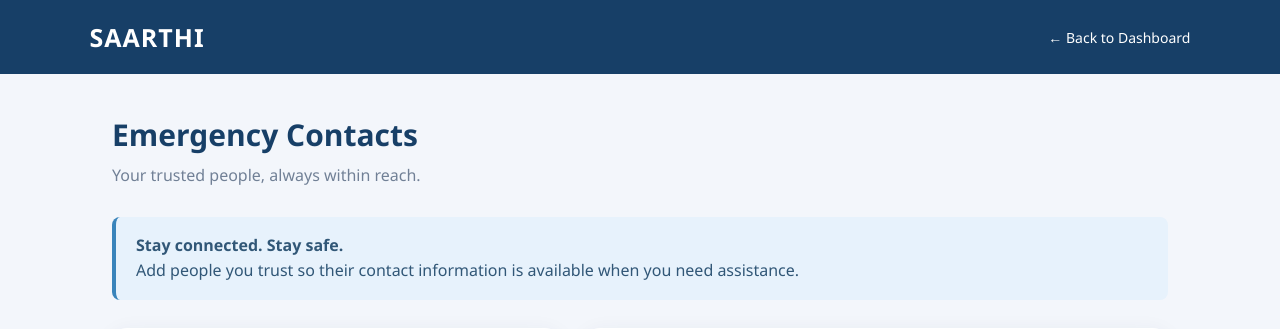
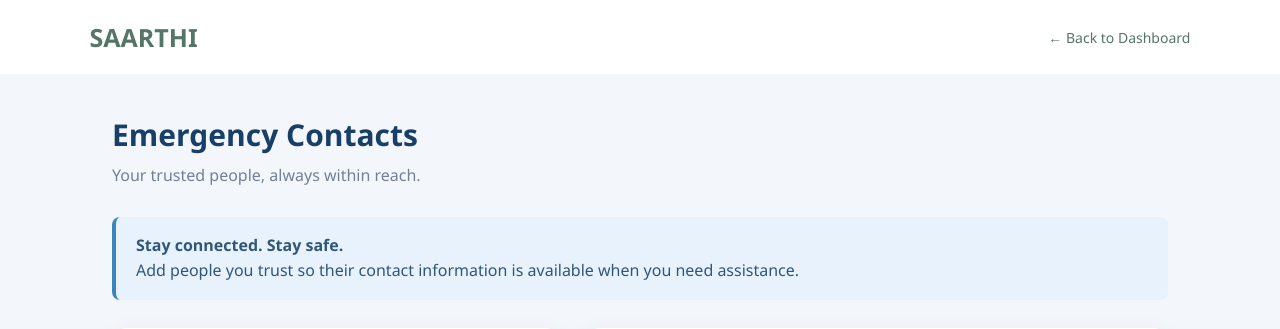
Before and after one commit to kshipraaaaaaa/Sarthi, a Django app: template templates/student/emergency_contacts.html in a window 1280 px wide. Shown: the top 329 px of the page. Run offline with Django 5.2, Linux system fonts and the light colour scheme; the template is opened without the code that fills it: values that come from a table or form of the project are taken from there, others are empty.

Commit message:
Update emergency_contacts.html

```diff
--- a/templates/student/emergency_contacts.html
+++ b/templates/student/emergency_contacts.html
@@ -20,8 +20,8 @@ body {
 }
 
 .navbar {
-    background: #173f67;
-    color: white;
+    background: white;
+    color: #35423d;
     padding: 20px 7%;
     display: flex;
     justify-content: space-between;
@@ -30,12 +30,12 @@ body {
 
 .logo {
     font-size: 25px;
-    font-weight: 700;
-    letter-spacing: 1px;
+    font-weight: bold;
+    color: #547568;
 }
 
 .navbar a {
-    color: white;
+    color: #547568;
     text-decoration: none;
     font-size: 14px;
 }
```
